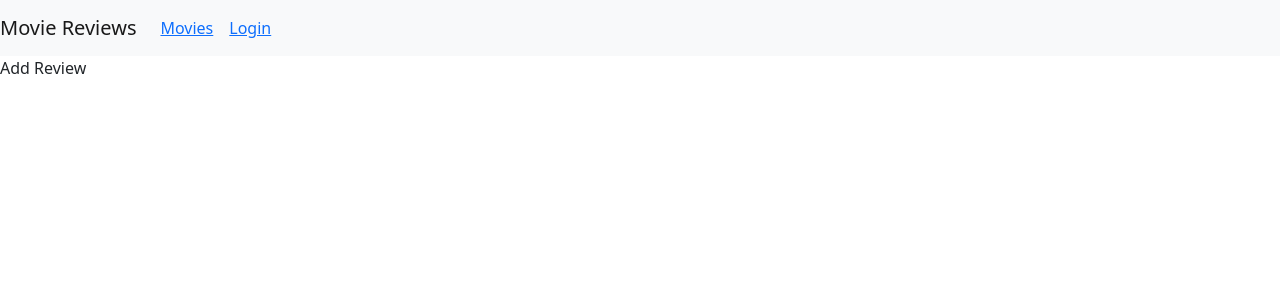
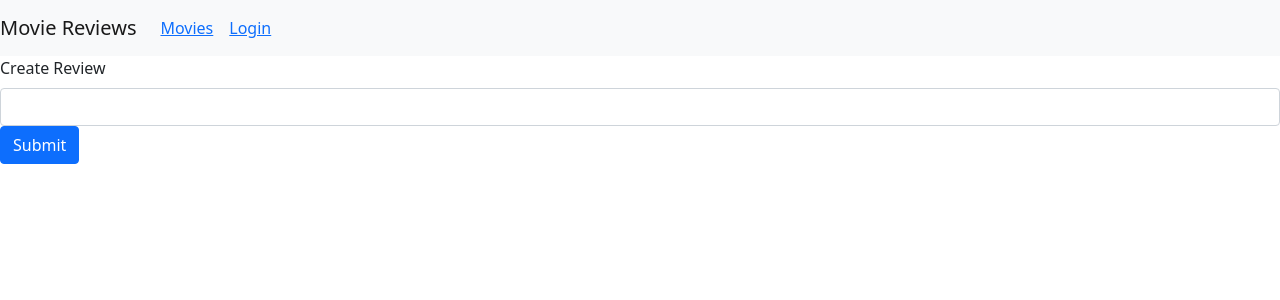
Before and after one commit to su988/mern-movie-review, a React (Create React App) app in the folder client/: page /movies/1/review in a window 1280 px wide. Shown: the top 300 px of the page. Built offline with nearby package versions, Linux system fonts and the light colour scheme.

Commit message:
edit or delete review

```diff
--- a/client/src/components/AddReview.js
+++ b/client/src/components/AddReview.js
@@ -1,9 +1,78 @@
-import React from 'react';
+import React, { useState } from 'react';
+import MovieDataService from '../services/movies';
+import { Link } from 'react-router-dom';
+import Form from 'react-bootstrap/Form';
+import Button from 'react-bootstrap/Button';
 
-export const AddReview = () => {
+export const AddReview = (props) => {
+  let editing = false;
+  let initialReviewState = '';
+
+  if (props.location.state && props.location.state.currentReview) {
+    editing = true;
+    initialReviewState = props.location.state.currentReview.review;
+  }
+
+  const [review, setReview] = useState(initialReviewState);
+  const [submitted, setSubmitted] = useState(false);
+
+  const onChangeReview = (e) => {
+    const review = e.target.value;
+    setReview(review);
+  };
+
+  const saveReview = () => {
+    let data = {
+      review,
+      name: props.user.name,
+      user_id: props.user.id,
+      movie_id: props.match.params.id,
+    };
+
+    if (editing) {
+      data.review_id = props.location.state.currentReview._id;
+      MovieDataService.updateReview(data)
+        .then((response) => {
+          setSubmitted(true);
+          console.log(response.data);
+        })
+        .catch((e) => {
+          console.log(e);
+        });
+    } else {
+      MovieDataService.createReview(data)
+        .then((response) => {
+          setSubmitted(true);
+        })
+        .catch((e) => {
+          console.log(e);
+        });
+    }
+  };
+
   return (
-    <>
-      <div>Add Review</div>
-    </>
+    <div>
+      {submitted ? (
+        <div>
+          <h4>Review submitted successfully</h4>
+          <Link to={'/movies/' + props.match.params.id}> Back to Movie </Link>
+        </div>
+      ) : (
+        <Form>
+          <Form.Group>
+            <Form.Label>{editing ? 'Edit' : 'Create'} Review</Form.Label>
+            <Form.Control
+              type="text"
+              required
+              value={review}
+              onChange={onChangeReview}
+            />
+          </Form.Group>
+          <Button variant="primary" onClick={saveReview}>
+            Submit
+          </Button>
+        </Form>
+      )}
+    </div>
   );
 };
--- a/client/src/components/Movie.js
+++ b/client/src/components/Movie.js
@@ -21,7 +21,19 @@
     MovieDataService.get(id)
       .then((response) => {
         setMovie(response.data);
-        console.log(response.data);
+      })
+      .catch((e) => {
+        console.log(e);
+      });
+  };
+
+  const deleteReview = (reviewId, index) => {
+    MovieDataService.deleteReview(reviewId, props.user.id)
+      .then((response) => {
+        setMovie((prevState) => {
+          prevState.reviews.splice(index, 1);
+          return { ...prevState };
+        });
       })
       .catch((e) => {
         console.log(e);
@@ -83,7 +95,12 @@
                           </Link>
                         </Col>
                         <Col>
-                          <Button variant="link">Delete</Button>
+                          <Button
+                            variant="link"
+                            onClick={() => deleteReview(review._id, index)}
+                          >
+                            Delete
+                          </Button>
                         </Col>
                       </Row>
                     )}
```
